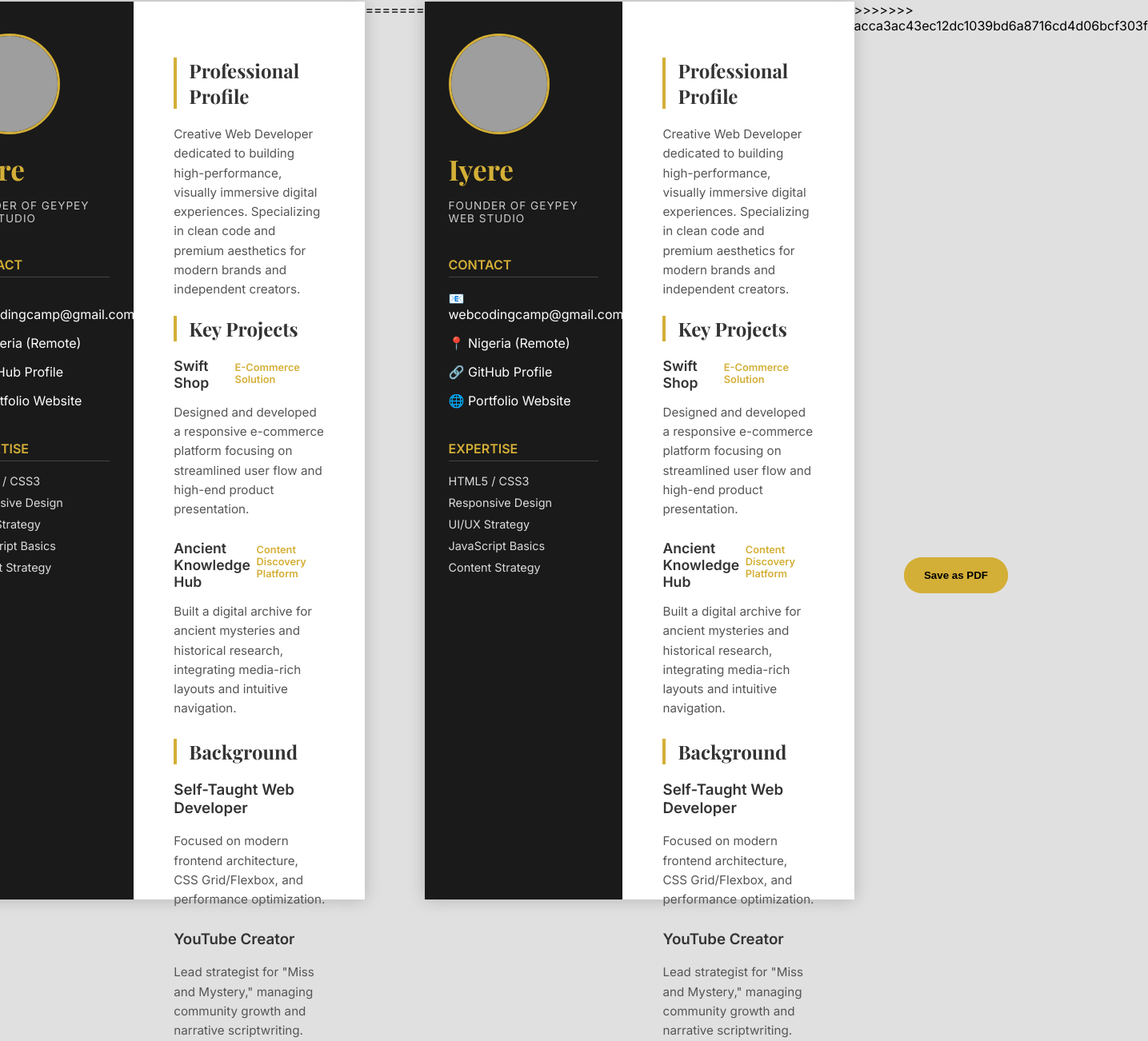
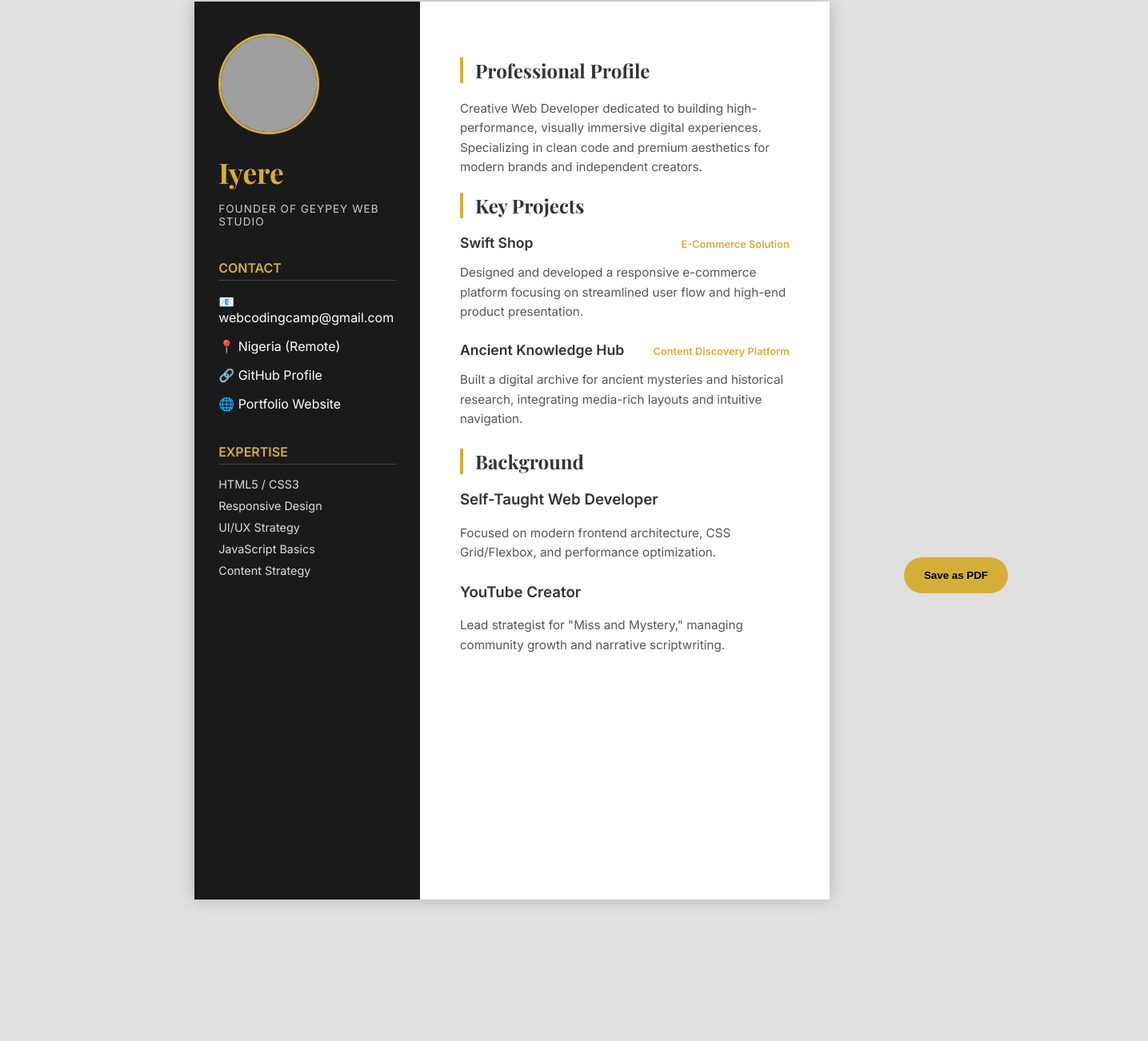
Before and after one commit to iyeregodpower-ctrl/my-portfolio, a plain HTML site: page resume.html in a window 1280 px wide. Shown: the part 38-1340 px from the top of the page at 80% size, 1435 px wide, since content can reach past the window. After the commit the page ends 1203 px from the top, so only its background shows below. Drawn offline with nearby package versions, Linux system fonts and the light colour scheme; grey boxes are pictures that could not be loaded.

Commit message:
Final cleanup of success and resume pages

```diff
--- a/resume.html
+++ b/resume.html
@@ -1,4 +1,4 @@
-<<<<<<< HEAD
+
 <!DOCTYPE html>
 <html lang="en">
 <head>
@@ -81,88 +81,3 @@
     <button onclick="window.print()" class="print-btn">Save as PDF</button>
 
 </body>
-=======
-<!DOCTYPE html>
-<html lang="en">
-<head>
-    <meta charset="UTF-8">
-    <meta name="viewport" content="width=device-width, initial-scale=1.0">
-    <title>Iyere | Web Developer Resume</title>
-    <link rel="stylesheet" href="resume-style.css">
-    <link href="https://fonts.googleapis.com/css2?family=Inter:wght@300;400;600&family=Playfair+Display:wght@700&display=swap" rel="stylesheet">
-</head>
-<body>
-
-    <div class="resume-container">
-        <aside class="sidebar">
-            <div class="profile-section">
-                <img src="/img/resume-image.png" alt="Iyere" class="resume-photo">
-                <h1>Iyere</h1>
-                <p class="tagline">Founder of Geypey Web Studio</p>
-            </div>
-
-            <div class="contact-info">
-                <h3>Contact</h3>
-                <p>📧 webcodingcamp@gmail.com</p>
-                <p>📍 Nigeria (Remote)</p>
-                <p>🔗 <a href="https://github.com/iyeregodpower-ctrl" target="_blank">GitHub Profile</a></p>
-                <p>🌐 <a href="#" target="_blank">Portfolio Website</a></p>
-            </div>
-
-            <div class="skills-section">
-                <h3>Expertise</h3>
-                <ul>
-                    <li>HTML5 / CSS3</li>
-                    <li>Responsive Design</li>
-                    <li>UI/UX Strategy</li>
-                    <li>JavaScript Basics</li>
-                    <li>Content Strategy</li>
-                </ul>
-            </div>
-        </aside>
-
-        <main class="main-content">
-            <section class="summary">
-                <h2>Professional Profile</h2>
-                <p>Creative Web Developer dedicated to building high-performance, visually immersive digital experiences. Specializing in clean code and premium aesthetics for modern brands and independent creators.</p>
-            </section>
-
-            <section class="projects">
-                <h2>Key Projects</h2>
-
-                <div class="project-item">
-                    <div class="project-header">
-                        <h3>Swift Shop</h3>
-                        <span>E-Commerce Solution</span>
-                    </div>
-                    <p>Designed and developed a responsive e-commerce platform focusing on streamlined user flow and high-end product presentation.</p>
-                </div>
-
-                <div class="project-item">
-                    <div class="project-header">
-                        <h3>Ancient Knowledge Hub</h3>
-                        <span>Content Discovery Platform</span>
-                    </div>
-                    <p>Built a digital archive for ancient mysteries and historical research, integrating media-rich layouts and intuitive navigation.</p>
-                </div>
-            </section>
-
-            <section class="education">
-                <h2>Background</h2>
-                <div class="edu-item">
-                    <h3>Self-Taught Web Developer</h3>
-                    <p>Focused on modern frontend architecture, CSS Grid/Flexbox, and performance optimization.</p>
-                </div>
-                <div class="edu-item">
-                    <h3>YouTube Creator</h3>
-                    <p>Lead strategist for "Miss and Mystery," managing community growth and narrative scriptwriting.</p>
-                </div>
-            </section>
-        </main>
-    </div>
-
-    <button onclick="window.print()" class="print-btn">Save as PDF</button>
-
-</body>
->>>>>>> acca3ac43ec12dc1039bd6a8716cd4d06bcf303f
-</html>
```
Also changed, not shown: success.html (+1 -32 lines).
